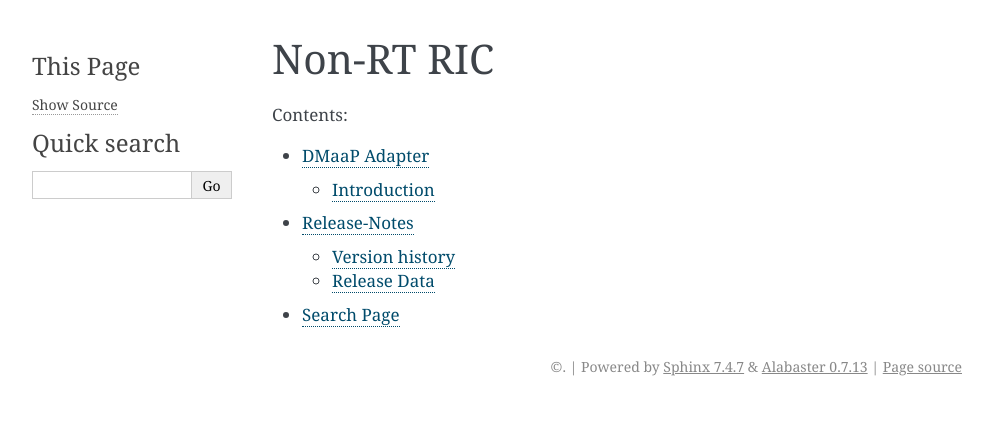
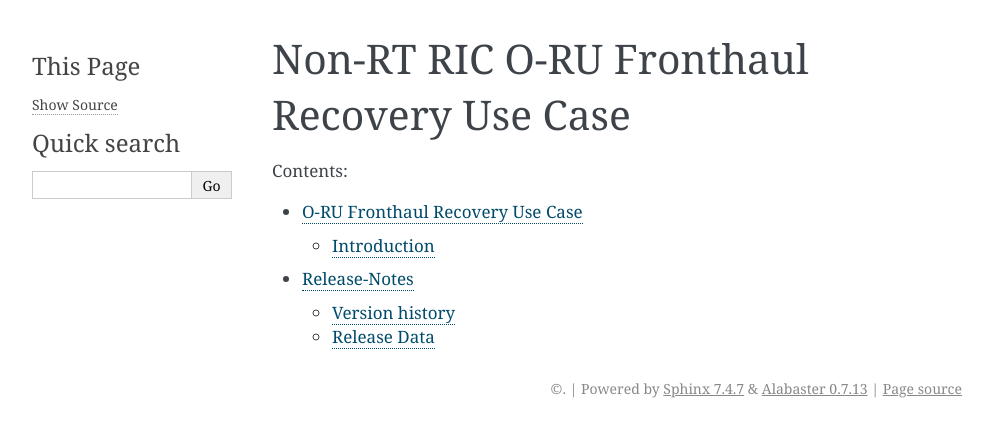
Before and after one commit to o-ran-sc/nonrtric-rapp-orufhrecovery, a Sphinx documentation site: the page built from docs/index.rst, in a window 1280 px wide. Shown: the top 437 px of the page, without its empty margins (148-1141 px from the left). Built offline with Sphinx 7.4.7, drawn with Linux system fonts in a browser that asks for light colours.

```diff
--- a/docs/conf.py
+++ b/docs/conf.py
@@ -1,7 +1,6 @@
 from docs_conf.conf import *
 
 #branch configuration
-
 branch = 'latest'
 
 linkcheck_ignore = [
@@ -9,3 +8,13 @@ linkcheck_ignore = [
     'http://127.0.0.1.*',
     'https://gerrit.o-ran-sc.org.*',
 ]
+
+extensions = [
+    'sphinx.ext.intersphinx',
+    'sphinx.ext.autosectionlabel',
+]
+
+#intershpinx mapping with other projects
+intersphinx_mapping = {}
+
+intersphinx_mapping['nonrtric'] = ('https://docs.o-ran-sc.org/projects/o-ran-sc-nonrtric/en/%s' % branch, None)
--- a/docs/index.rst
+++ b/docs/index.rst
@@ -2,8 +2,8 @@
 .. SPDX-License-Identifier: CC-BY-4.0
 .. Copyright (C) 2021 Nordix
 
-Non-RT RIC
-==========
+Non-RT RIC O-RU Fronthaul Recovery Use Case
+===========================================
 
 .. toctree::
    :maxdepth: 2
@@ -11,5 +11,3 @@ Non-RT RIC
 
    ./overview.rst
    ./release-notes.rst
-
-* :ref:`search`
--- a/docs/overview.rst
+++ b/docs/overview.rst
@@ -2,11 +2,8 @@
 .. SPDX-License-Identifier: CC-BY-4.0
 .. Copyright (C) 2021 Nordix
 
-.. |archpic| image:: ./images/nonrtric-architecture-E.png
-  :alt: Image: O-RAN SC - NONRTRIC Overall Architecture
-
-DMaaP Adapter
-~~~~~~~~~~~~~
+O-RU Fronthaul Recovery Use Case
+~~~~~~~~~~~~~~~~~~~~~~~~~~~~~~~~
 
 ************
 Introduction
```
Also changed, not shown: other parts of docs/overview.rst (+2 -0 lines).
